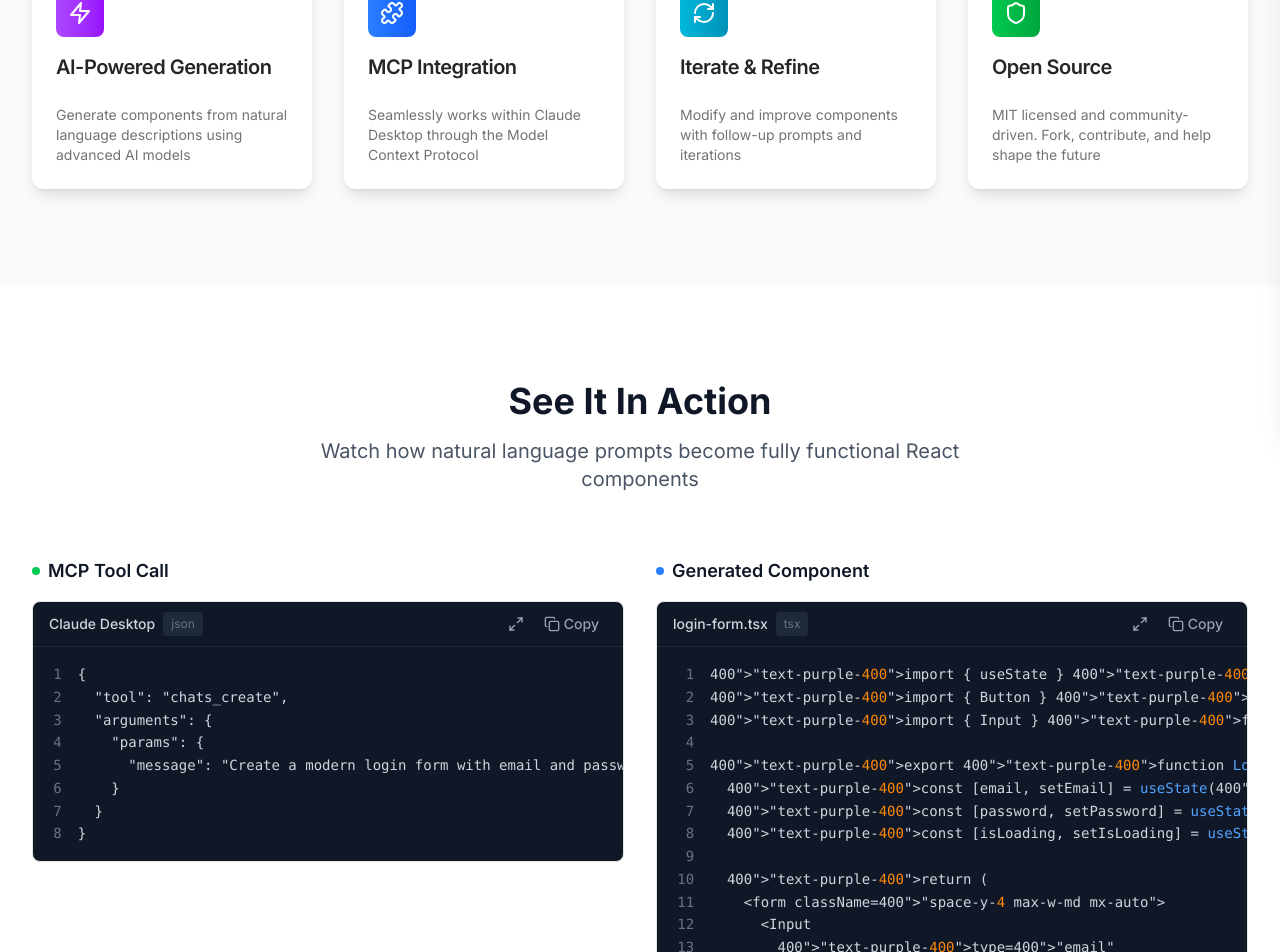
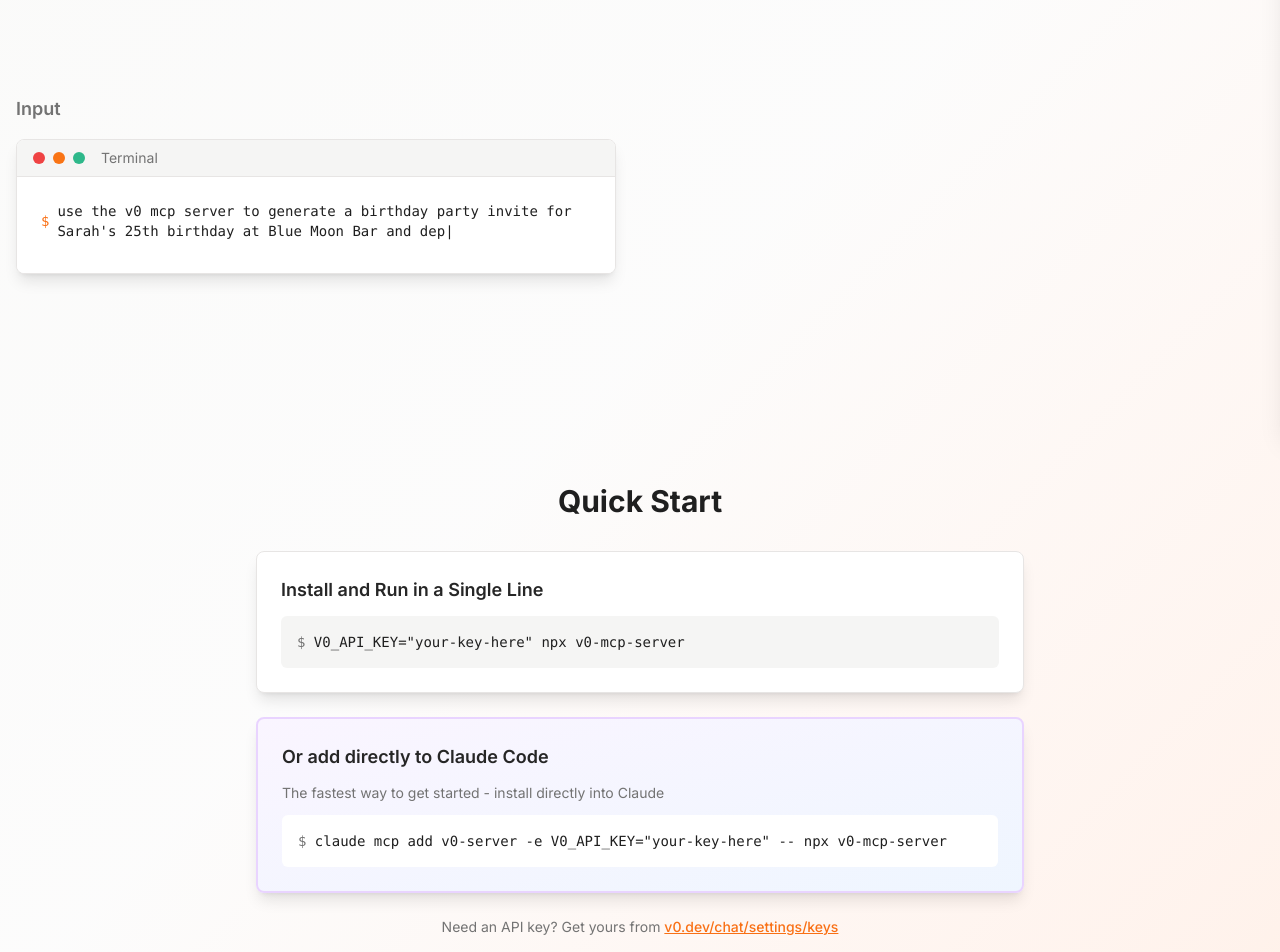
Before and after one commit to BenAHammond/v0-mcp-docs, a Next.js app: page / in a window 1280 px wide. Shown: the part 372-1324 px from the top of the page. Built offline with nearby package versions, Linux system fonts and the light colour scheme.

Commit message:
cleanup and reformat

```diff
--- /dev/null
+++ b/components/HeroSection.tsx
@@ -0,0 +1,161 @@
+"use client"
+
+import { useState, useEffect } from "react"
+import { Button } from "@/components/ui/button"
+
+export default function HeroSection() {
+  const [typedText, setTypedText] = useState("")
+  const [showCursor, setShowCursor] = useState(true)
+  const [showResult, setShowResult] = useState(false)
+
+  const fullText = "use the v0 mcp server to generate a birthday party invite for Sarah's 25th birthday at Blue Moon Bar and deploy it to vercel"
+
+  useEffect(() => {
+    const typeText = async () => {
+      for (let i = 0; i <= fullText.length; i++) {
+        setTypedText(fullText.slice(0, i))
+        await new Promise((resolve) => setTimeout(resolve, 50))
+      }
+      setShowCursor(false)
+      setTimeout(() => setShowResult(true), 500)
+    }
+
+    const timer = setTimeout(typeText, 1000)
+    return () => clearTimeout(timer)
+  }, [])
+
+  return (
+    <section className="min-h-screen bg-gradient-to-br from-background via-muted/30 to-accent/10 flex items-center justify-center px-4 py-16">
+      <div className="max-w-7xl mx-auto w-full">
+        {/* Header */}
+        <div className="text-center mb-16 animate-fade-in">
+          <h1 className="text-5xl md:text-7xl font-bold bg-gradient-to-r from-primary via-secondary to-accent bg-clip-text text-transparent mb-6">
+            v0 MCP Server
+          </h1>
+          <p className="text-xl md:text-2xl text-muted-foreground max-w-3xl mx-auto">
+            Take the pressure off your LLM Coder and let v0 handle the UI
+          </p>
+        </div>
+
+        {/* Before/After Demo */}
+        <div className="grid lg:grid-cols-2 gap-8 lg:gap-12 items-center mb-16">
+          {/* Before - Terminal */}
+          <div className="animate-fade-in-up">
+            <h3 className="text-lg font-semibold mb-4 text-muted-foreground">Input</h3>
+            <div className="bg-card border border-border rounded-lg overflow-hidden shadow-lg">
+              <div className="bg-muted px-4 py-2 border-b border-border flex items-center gap-2">
+                <div className="w-3 h-3 rounded-full bg-destructive"></div>
+                <div className="w-3 h-3 rounded-full bg-accent"></div>
+                <div className="w-3 h-3 rounded-full bg-chart-2"></div>
+                <span className="text-sm text-muted-foreground ml-2">Terminal</span>
+              </div>
+              <div className="p-6 font-mono text-sm bg-card">
+                <div className="flex items-center gap-2 mb-2">
+                  <span className="text-primary">$</span>
+                  <span className="text-foreground">
+                    {typedText}
+                    {showCursor && <span className="animate-blink">|</span>}
+                  </span>
+                </div>
+              </div>
+            </div>
+          </div>
+
+          {/* After - Birthday Invitation */}
+          <div
+            className={`transition-all duration-1000 ${showResult ? "animate-fade-in-up opacity-100" : "opacity-0"}`}
+          >
+            <h3 className="text-lg font-semibold mb-4 text-muted-foreground">Output</h3>
+            <div className="bg-gradient-to-br from-pink-500/90 via-purple-500/90 to-blue-500/90 dark:from-pink-600/90 dark:via-purple-600/90 dark:to-blue-600/90 rounded-lg p-8 shadow-lg border border-border relative overflow-hidden">
+              {/* Confetti Background */}
+              <div className="absolute inset-0 overflow-hidden">
+                <div className="absolute top-4 left-4 w-3 h-3 bg-pink-200 rounded-full animate-float"></div>
+                <div className="absolute top-8 right-8 w-4 h-4 bg-blue-200 rounded-full animate-bounce-subtle"></div>
+                <div
+                  className="absolute bottom-12 left-8 w-3 h-3 bg-yellow-300 rounded-full animate-float"
+                  style={{ animationDelay: "1s" }}
+                ></div>
+                <div
+                  className="absolute bottom-6 right-12 w-3 h-3 bg-green-300 rounded-full animate-bounce-subtle"
+                  style={{ animationDelay: "0.5s" }}
+                ></div>
+                <div
+                  className="absolute top-1/2 left-1/4 w-2 h-2 bg-purple-200 rounded-full animate-float"
+                  style={{ animationDelay: "2s" }}
+                ></div>
+                <div
+                  className="absolute top-1/3 right-1/3 w-2 h-2 bg-red-300 rounded-full animate-bounce-subtle"
+                  style={{ animationDelay: "1.5s" }}
+                ></div>
+              </div>
+
+              {/* Invitation Content */}
+              <div className="relative z-10 text-center">
+                <div className="text-4xl mb-4">🎉</div>
+                <h2 className="text-2xl md:text-3xl font-bold text-white mb-2">
+                  You're Invited!
+                </h2>
+                <h3 className="text-xl font-semibold text-orange-500 mb-6">Sarah's Birthday Bash</h3>
+
+                <div className="space-y-3 text-white/90 mb-6">
+                  <div className="flex items-center justify-center gap-2">
+                    <span className="text-lg">📅</span>
+                    <span className="font-medium">Saturday, March 15th, 2025</span>
+                  </div>
+                  <div className="flex items-center justify-center gap-2">
+                    <span className="text-lg">⏰</span>
+                    <span className="font-medium">7:00 PM - 11:00 PM</span>
+                  </div>
+                  <div className="flex items-center justify-center gap-2">
+                    <span className="text-lg">📍</span>
+                    <span className="font-medium">Blue Moon Bar, Downtown</span>
+                  </div>
+                </div>
+
+                <Button className="bg-gradient-to-r from-pink-500 to-purple-600 hover:from-pink-600 hover:to-purple-700 text-white px-8 py-2 rounded-full font-semibold shadow-lg transform hover:scale-105 transition-all duration-200">
+                  RSVP Now 🎈
+                </Button>
+
+                <p className="text-sm text-white/80 mt-4 font-medium">Can't wait to celebrate Sarah's 25th with you!</p>
+              </div>
+            </div>
+          </div>
+        </div>
+
+        {/* Quick Start Section */}
+        <div className="animate-fade-in-up">
+          <h2 className="text-2xl sm:text-3xl font-bold text-center text-foreground mb-8">Quick Start</h2>
+
+          <div className="max-w-3xl mx-auto space-y-6">
+            {/* Install and Run */}
+            <div className="bg-card rounded-lg p-6 shadow-lg border border-border">
+              <h3 className="text-lg font-semibold mb-3 text-card-foreground">Install and Run in a Single Line</h3>
+              <div className="bg-muted rounded-md p-4 font-mono text-sm">
+                <span className="text-muted-foreground">$</span> V0_API_KEY="your-key-here" npx v0-mcp-server
+              </div>
+            </div>
+
+            {/* Add to Claude */}
+            <div className="bg-gradient-to-br from-purple-50 to-blue-50 dark:from-purple-950/20 dark:to-blue-950/20 rounded-lg p-6 shadow-lg border-2 border-purple-200 dark:border-purple-800">
+              <h3 className="text-lg font-semibold mb-3 text-card-foreground">Or add directly to Claude Code</h3>
+              <p className="text-muted-foreground text-sm mb-3">The fastest way to get started - install directly into Claude</p>
+              <div className="bg-card rounded-md p-4 font-mono text-sm">
+                <span className="text-muted-foreground">$</span> claude mcp add v0-server -e V0_API_KEY="your-key-here" -- npx v0-mcp-server
+              </div>
+            </div>
+
+            {/* Get API Key */}
+            <div className="text-center">
+              <p className="text-sm text-muted-foreground">
+                Need an API key? Get yours from{" "}
+                <a href="https://v0.dev/chat/settings/keys" target="_blank" rel="noopener noreferrer" className="text-primary hover:text-primary/80 font-medium underline">
+                  v0.dev/chat/settings/keys
+                </a>
+              </p>
+            </div>
+          </div>
+        </div>
+      </div>
+    </section>
+  )
+}
--- /dev/null
+++ b/tailwind.config.ts
@@ -0,0 +1,9 @@
+import type { Config } from 'tailwindcss'
+
+export default {
+  content: [
+    './pages/**/*.{js,ts,jsx,tsx,mdx}',
+    './components/**/*.{js,ts,jsx,tsx,mdx}',
+    './app/**/*.{js,ts,jsx,tsx,mdx}',
+  ],
+} satisfies Config
```
